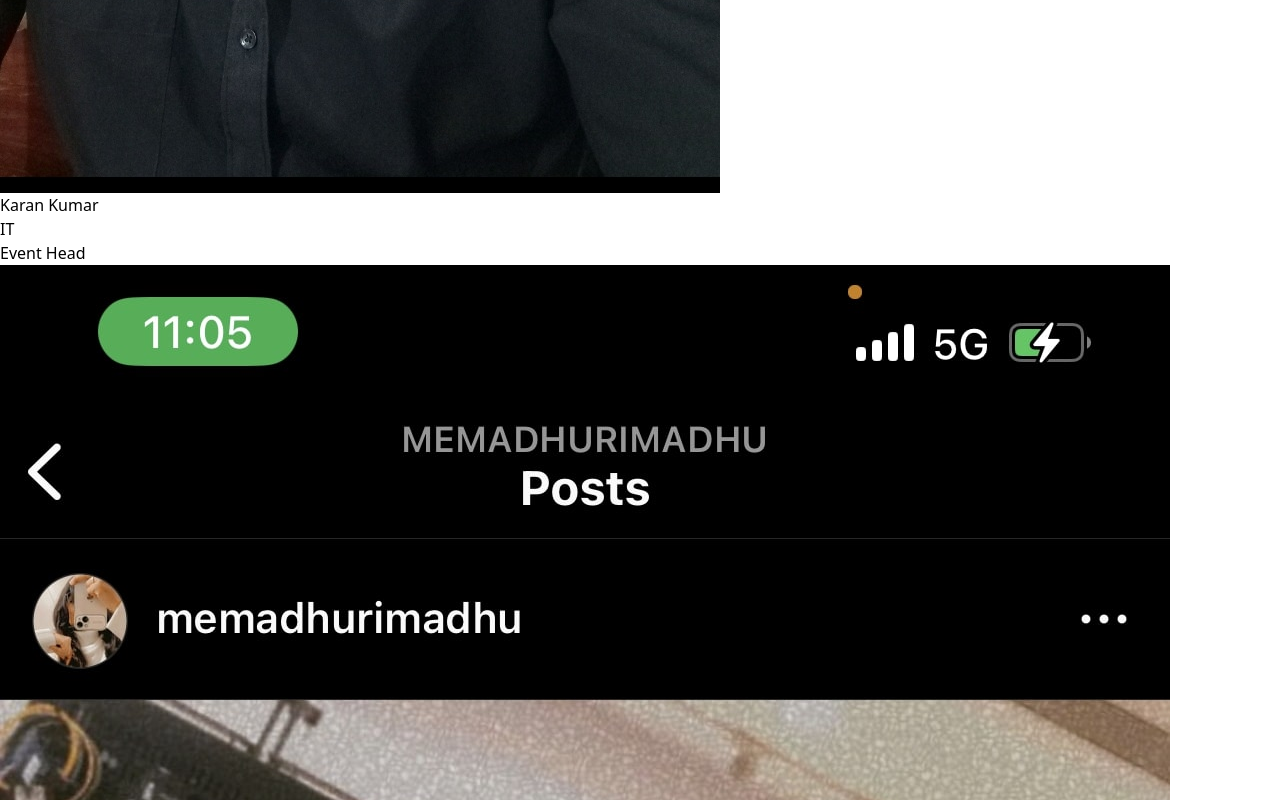
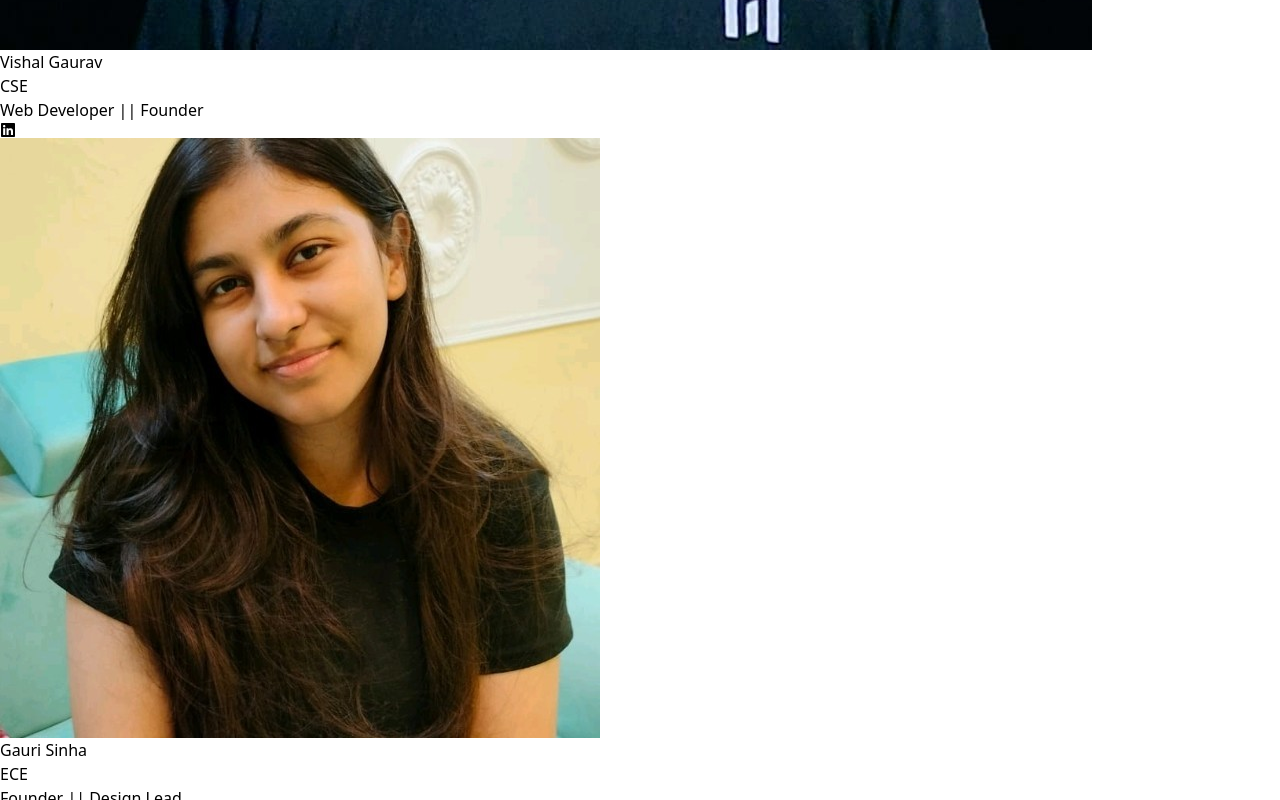
Before and after one commit to VISHALGAURAV95/Student_R-D_bitp, a React (Vite) app: page /about in a window 1280 px wide. Shown: the part 1800-2600 px from the top of the page. Built offline with nearby package versions, Linux system fonts and the light colour scheme.

Commit message:
added details

```diff
--- a/package.json
+++ b/package.json
@@ -13,6 +13,7 @@
     "axios": "^1.6.7",
     "react": "^18.2.0",
     "react-dom": "^18.2.0",
+    "react-icons": "^5.2.1",
     "react-router-dom": "^6.22.0"
   },
   "devDependencies": {
--- a/src/components/AboutDetail.jsx
+++ b/src/components/AboutDetail.jsx
@@ -1,3 +1,7 @@
+import React from "react";
+import { FaLinkedin } from "react-icons/fa";
+
+// Import your image assets
 import khusipic from "../assets/khusipic.jpg";
 import diveshpic from "../assets/diveshpic.jpg";
 import soumyapic from "../assets/saumyapic2.jpg";
@@ -11,29 +15,151 @@
 import harshpic from "../assets/Harsh_2.jpg";
 import scpandeypic from "../assets/scpandeypic.jpg";
 import akashpic from "../assets/akashpic.jpg";
-function TeamMember({ name, branch, position, photo, children }) {
+import vidishapic from "../assets/vidisha.jpeg";
+
+const teamMembers = [
+  {
+    name: "S.C. Pandey",
+    branch: "CSE",
+    position: "Professor Incharge R & D cell",
+    photo: scpandeypic,
+    LinkedIn: "",
+    priority: 1,
+  },
+  {
+    name: "Vaibhav Raj",
+    branch: "CSE",
+    position: "Founder || Design Lead",
+    photo: vaibhavpic,
+    LinkedIn: "https://www.linkedin.com/in/vaibhav-raj-1b8442214",
+    priority: 2,
+  },
+  {
+    name: "Vishal Gaurav",
+    branch: "CSE",
+    position: "Web Developer || Founder",
+    photo: vishalpic,
+    LinkedIn: "https://www.linkedin.com/in/vishal-gaurav-57a421241/",
+    priority: 2,
+  },
+  {
+    name: "Gauri Sinha",
+    branch: "ECE",
+    position: "Founder || Design Lead",
+    photo: gauripic,
+    LinkedIn: "https://www.linkedin.com/in/gauri-sinha-8ba1b0299/",
+    priority: 2,
+  },
+  {
+    name: "Vidisha Jahanvi",
+    branch: "CSE",
+    position: "Technical Lead",
+    photo: vidishapic,
+    LinkedIn: "https://www.linkedin.com/in/vidishajahanvi/",
+    priority: 2,
+  },
+  {
+    name: "Karan Kumar",
+    branch: "IT",
+    position: "Event Head",
+    photo: karanpic,
+    LinkedIn: "https://www.linkedin.com/in/karan-kumar-598124233?utm_source=share&utm_campaign=share_via&utm_content=profile&utm_medium=android_app",
+    priority: 4,
+  },
+  {
+    name: "Khushi Pathak",
+    branch: "IT",
+    position: "Event Head",
+    photo: khusipic,
+    LinkedIn: "https://www.linkedin.com/in/khushi-kumari-a9768a227",
+    priority: 4,
+  },
+  {
+    name: "Aman Kumar",
+    branch: "BBA",
+    position: "Event Head",
+    photo: amanpic,
+    LinkedIn: "",
+    priority: 4,
+  },
+  {
+    name: "Madhuri Madhu",
+    branch: "CIVIL",
+    position: "CONTENT HEAD & Design Lead",
+    photo: madhupic,
+    LinkedIn: "http://linkedin.com/in/madhuri-raj-732905271",
+    priority: 5,
+  },
+  {
+    name: "HARSH Raj",
+    branch: "CSE",
+    position: "CONTENT HEAD",
+    photo: harshpic,
+    LinkedIn: "",
+    priority: 5,
+  },
+  {
+    name: "Divyesh Kumar",
+    branch: "CSE",
+    position: "CONTENT HEAD",
+    photo: diveshpic,
+    LinkedIn: "",
+    priority: 5,
+  },
+  {
+    name: "Saumya Shalini",
+    branch: "EEE",
+    position: "Technical Lead & PR OUTREACH",
+    photo: soumyapic,
+    LinkedIn: "",
+    priority: 6,
+  },
+  {
+    name: "AKASH Raj",
+    branch: "CSE",
+    position: "PR & OUTREACH",
+    photo: akashpic,
+    LinkedIn: "",
+    priority: 6,
+  },
+  {
+    name: "Vaishnavi Raj",
+    branch: "IT",
+    position: "PR & OUTREACH",
+    photo: vaishnavipic,
+    LinkedIn: "https://www.linkedin.com/in/vaishnaviraj721",
+    priority: 6,
+  },
+];
+
+function TeamMember({ name, branch, position, photo, LinkedIn }) {
   return (
-    <div className="flex flex-col items-center bg-gray-800 text-white rounded-lg shadow-md p-2">
-      {/* Display the team member's photo */}
-      <div className="bg-gray-200 rounded-full h-16 w-16 md:h-24 md:w-24 flex items-center justify-center mb-2">
-        {/* Placeholder for the team member's photo */}
-        {photo ? (
-          <img src={photo} alt={name} className="rounded-full w-full h-full object-cover" />
-        ) : (
-          <span className="text-lg font-bold">{name} pic</span>
-        )}
+    <div className="group relative flex flex-col items-center justify-center bg-inherit rounded-full p-6 transition-all duration-500 transform hover:rounded-lg hover:scale-105 ">
+      <div className="w-32 h-32 mb-4 overflow-hidden rounded-full shadow-md">
+        <img src={photo} alt={name} className="w-full h-full object-cover" />
       </div>
-      <div className="text-center">
-        {/* Display the team member's name */}
-        <h2 className="text-base font-semibold md:text-lg">{name}</h2>
-        {/* Display the team member's branch */}
-        <h2 className="text-base font-semibold md:text-lg">{branch}</h2>
-        {/* Display the team member's position */}
-        <p className="text-sm text-gray-400">{position}</p>
-      </div>
-      <div className="mt-2 flex justify-evenly space-x-2 w-full">
-        {/* If the team member has children (nested team members), render them */}
-        {children}
+      <div className=" items-center justify-center p-4 bg-white bg-opacity-0 group-hover:bg-opacity-0 transition-opacity duration-500 rounded-lg">
+        <h3 className="text-lg font-semibold opacity-0 group-hover:opacity-100 transition-opacity duration-500">
+          {name}
+        </h3>
+        <p className="text-sm opacity-0 group-hover:opacity-100 transition-opacity duration-500">
+          {branch}
+        </p>
+        <p className="text-sm opacity-0 group-hover:opacity-100 transition-opacity duration-500">
+          {position}
+        </p>
+        <div className="flex justify-center mt-3 space-x-3 opacity-0 group-hover:opacity-100 transition-opacity duration-500">
+          {LinkedIn && (
+            <a
+              href={LinkedIn}
+              target="_blank"
+              rel="noopener noreferrer"
+              className="text-gray-700 hover:text-blue-400"
+            >
+              <FaLinkedin />
+            </a>
+          )}
+        </div>
       </div>
     </div>
   );
@@ -41,53 +167,22 @@
 
 function AboutDetail() {
   return (
-    <div className="flex flex-col items-center justify-center bg-gray-800 text-white min-h-screen">
-      {/* Root component starts from the center of the page */}
-      <div className="container mx-auto py-8 justify-center">
-        {/* Title of the team section */}
-        <h1 className="text-2xl font-semibold text-center mb-4">Meet The Team</h1>
-        {/* Grid layout to display team members */}
-        <div className="grid grid-cols-1 md:grid-cols-1 gap-x-4 gap-y-4">
-          {/* Root TeamMember */}
-          <TeamMember name="S.C. Pandey" branch="CSE" position="Professor Incharge R & D cell" photo={scpandeypic}>
-            {/* First child column */}
-            <div className="flex justify-between">
-              <div>
-                <TeamMember name="Vaibhav Raj" position="Founder || Design Lead" branch="CSE" photo={vaibhavpic}>
-                  {/* <TeamMember name="Divesh Kumar" position="PR and Outreach" photo={diveshpic} /> */}
-                  <TeamMember name="Karan Kumar" position="Event Head" branch="IT" photo={karanpic}>
-                  <TeamMember name="Madhuri Madhu" position="CONTENT HEAD" branch="CIVIL" photo={madhupic} >
-                  <TeamMember name="Saumya Shalini" position="PR & OUTREACH" branch="EEE" photo={soumyapic} />
-                  </TeamMember>
-                  </TeamMember>
-                </TeamMember>
-              </div>
-            </div>
-            {/* Second child column */}
-            <div className="flex justify-center">
-              <div>
-                <TeamMember name="Vishal Gaurav" position="Web Developer || Founder" branch="CSE" photo={vishalpic}>
-                  <TeamMember name="Khushi Pathak" position="Event Head" branch="IT" photo={khusipic}>
-                    <TeamMember name="HARSH Raj" position="CONTENT HEAD" branch="CSE" photo={harshpic} >
-                    <TeamMember name="AKASH Raj" position="PR & OUTREACH" branch="CSE" photo={akashpic} />
-                    </TeamMember>
-                  </TeamMember>
-                </TeamMember>
-              </div>
-            </div>
-            {/* Third child column */}
-            <div className="flex justify-center">
-              <div>
-                <TeamMember name="Gauri Sinha" position="Founder || Design Lead" branch="ECE" photo={gauripic}>
-                  <TeamMember name="Aman Kumar" position="Event Head" branch="BBA" photo={amanpic} >
-                  <TeamMember name="Divyesh Kumar" position="CONTENT HEAD" branch="CSE" photo={diveshpic} >
-                  <TeamMember name="Vaishnavi Raj" position="PR & OUTREACH" branch="IT" photo={vaishnavipic} />
-                    </TeamMember>
-                  </TeamMember>
-                </TeamMember>
-              </div>
-            </div>
-          </TeamMember>
+    <div className="flex flex-col items-center justify-center bg-gray-800 text-white min-h-screen py-10">
+      <div className="container mx-auto px-4">
+        <h1 className="text-3xl font-bold text-center mb-12">Meet The Team</h1>
+        <div className="grid grid-cols-1 sm:grid-cols-2 md:grid-cols-3 gap-10">
+          {teamMembers
+            .sort((a, b) => a.priority - b.priority) // Sort by priority
+            .map((member) => (
+              <TeamMember
+                key={member.name}
+                name={member.name}
+                branch={member.branch}
+                position={member.position}
+                photo={member.photo}
+                LinkedIn={member.LinkedIn}
+              />
+            ))}
         </div>
       </div>
     </div>
--- a/src/components/HeroSection.jsx
+++ b/src/components/HeroSection.jsx
@@ -1,7 +1,11 @@
-import React from 'react';
+import React  from 'react';
 import 'tailwindcss/tailwind.css';
+// import { Link } from 'react-router-dom';
 
 const HeroSection = () => {
+
+
+
   return (
     <main className="relative overflow-hidden">
       <div className="absolute top-0 left-0 w-48 h-48 bg-grey-700 rounded-full opacity-25 animate-pulse"></div>
@@ -15,9 +19,14 @@
             boundaries of knowledge and technology. Explore our latest projects
             and be part of the change.
           </p>
-          <button className="bg-white text-blue-600 py-2 px-4 rounded-lg hover:bg-blue-600 hover:text-white transition duration-300">
+          <a
+            href="https://forms.gle/Tf3a2AS2FBfV1hjN7"
+            target="_blank"
+            rel="noopener noreferrer"
+            className="bg-white text-blue-600 py-2 px-4 rounded-lg hover:bg-blue-600 hover:text-white transition duration-300"
+          >
             Join Us
-          </button>
+          </a>
         </div>
         <div className="imageSection md:w-1/2 flex justify-center">
           <div className="relative w-64 h-64">
@@ -30,24 +39,7 @@
           </div>
         </div>
       </section>
-      <div className="heroFooter flex justify-around py-8 bg-grey-700 shadow-lg">
-        <div className="flex flex-col items-center text-blue-600">
-          <i className="fa-solid fa-dice-d6 text-3xl mb-2"></i>
-          <span>Innovative</span>
-        </div>
-        <div className="flex flex-col items-center text-blue-600">
-          <i className="fa-solid fa-circle-dot text-3xl mb-2"></i>
-          <span>Collaborative</span>
-        </div>
-        <div className="flex flex-col items-center text-blue-600">
-          <i className="fa-solid fa-rotate text-3xl mb-2"></i>
-          <span>Dynamic</span>
-        </div>
-        <div className="flex flex-col items-center text-blue-600">
-          <i className="fa-solid fa-bars text-3xl mb-2"></i>
-          <span>Comprehensive</span>
-        </div>
-      </div>
+
     </main>
   );
 };
```
Also changed, not shown: src/assets/vidisha.jpeg (added), 1 other file (tests, documents, lock files or other folders).
